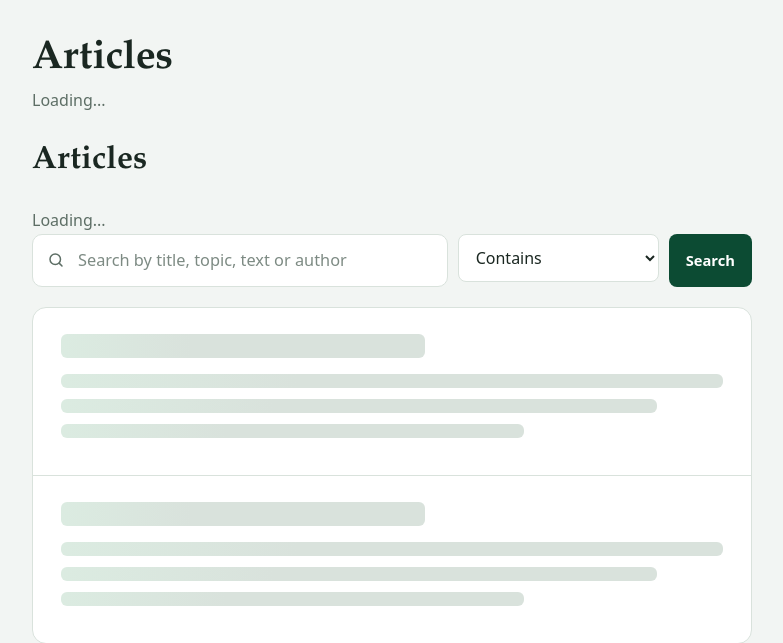
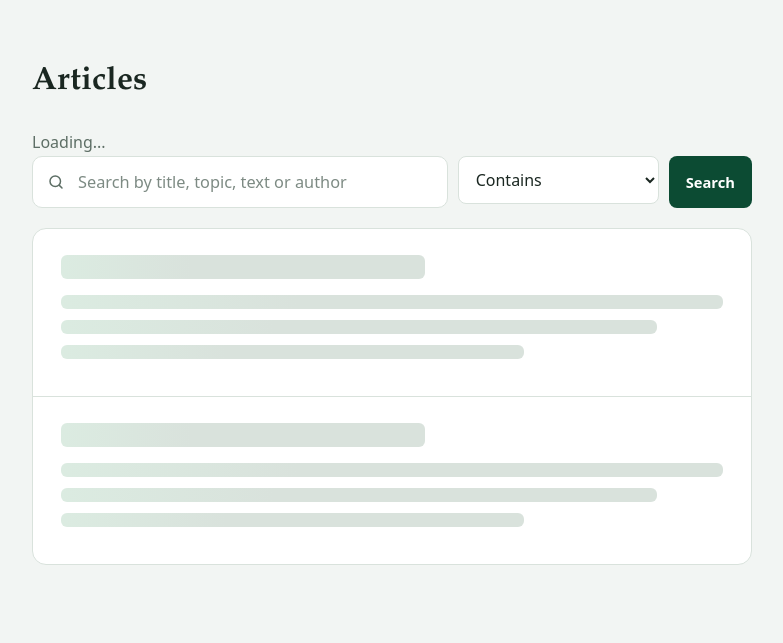
Before and after one commit to Tayyaab-Ansari/article-api, a Django app: page / in a window 1280 px wide. Shown: the part 61-704 px from the top of the page, without its empty margins (248-1031 px from the left). Run offline with Django 5.2, Linux system fonts and the light colour scheme; parts of the project's set-up code (start-up, migrations or seed data) failed here and were passed over.

Commit message:
Remove duplicated heading from articles page

```diff
--- a/templates/list.html
+++ b/templates/list.html
@@ -2,11 +2,6 @@
 {% block title %}Articles{% endblock %}
 
 {% block content %}
-<div class="page-head">
-  <div>
-    <h1>Articles</h1>
-    <p class="page-sub" id="summary">Loading...</p>
-  </div>
   <div id="page-actions" hidden>
     <button
       type="button"
```
